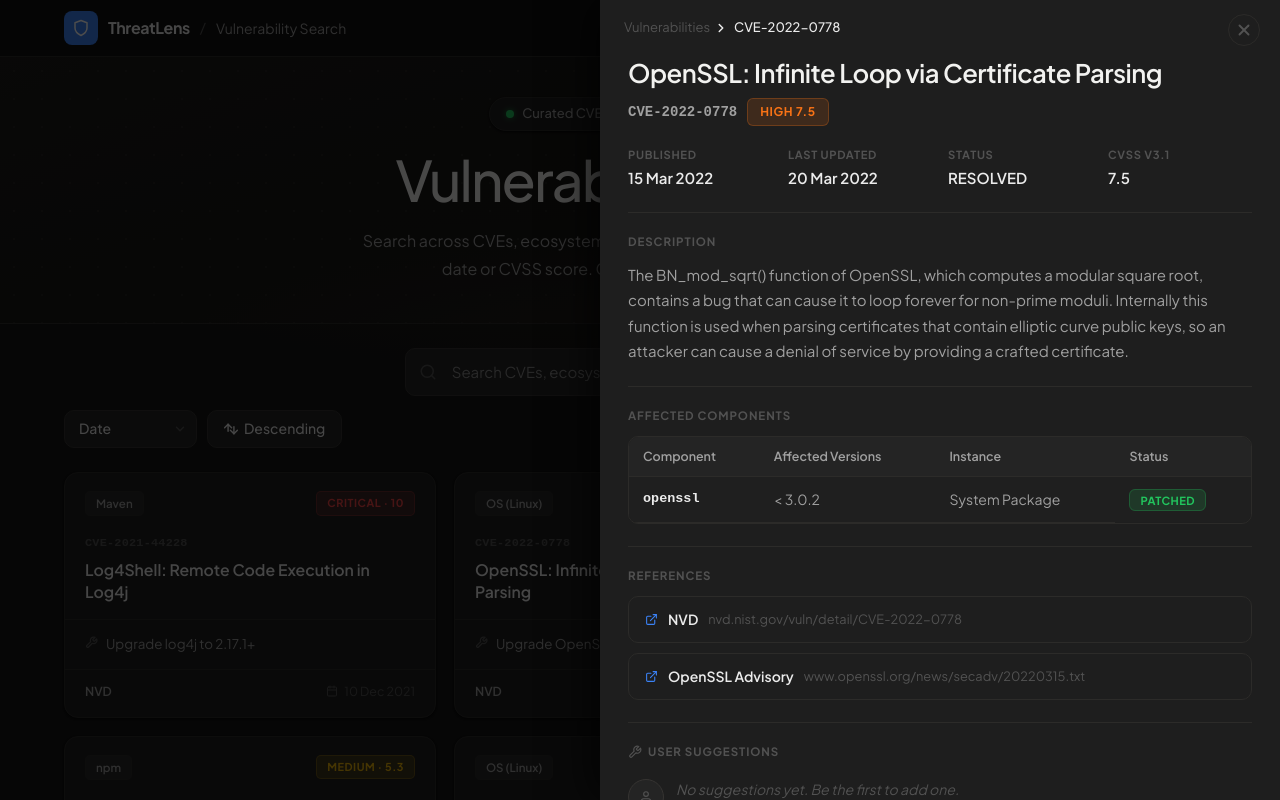
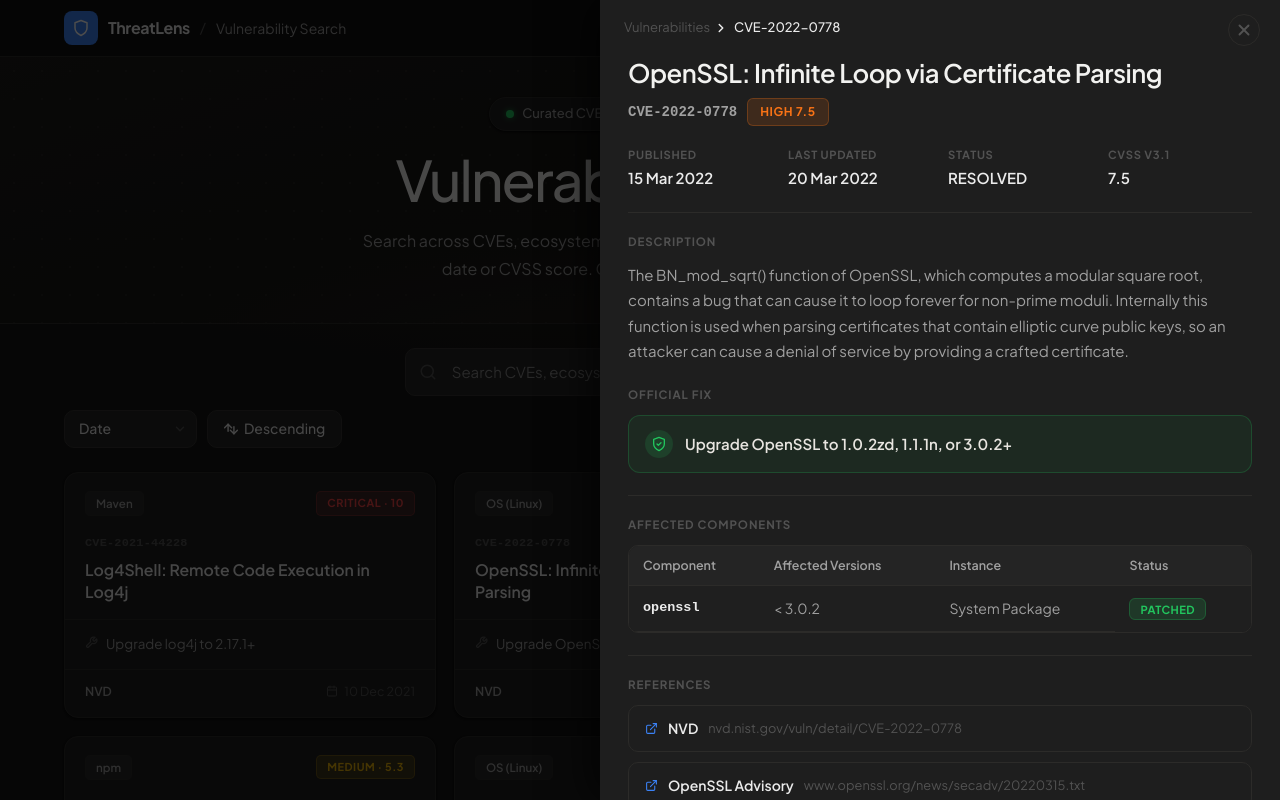
Before and after one commit to inv-noelcyriac/ThreatLens, a React (Vite) app in the folder Frontend/: page / in a window 1280 px wide. Both pictures are taken after a click on the button 640 px from the left and 594 px from the top of the page. Shown: the top 800 px of the page. Built offline with nearby package versions, Linux system fonts and the light colour scheme.

Commit message:
feat: add Official Fix section

```diff
--- a/Frontend/src/components/DetailPanel.jsx
+++ b/Frontend/src/components/DetailPanel.jsx
@@ -25,6 +25,12 @@
 const WrenchIcon = () => (
   <svg width="14" height="14" viewBox="0 0 24 24" fill="none" stroke="currentColor" strokeWidth="2" strokeLinecap="round" strokeLinejoin="round">
     <path d="M14.7 6.3a1 1 0 0 0 0 1.4l1.6 1.6a1 1 0 0 0 1.4 0l3.77-3.77a6 6 0 0 1-7.94 7.94l-6.91 6.91a2.12 2.12 0 0 1-3-3l6.91-6.91a6 6 0 0 1 7.94-7.94l-3.76 3.76z" />
+  </svg>
+);
+const ShieldCheckIcon = () => (
+  <svg width="16" height="16" viewBox="0 0 24 24" fill="none" stroke="currentColor" strokeWidth="2" strokeLinecap="round" strokeLinejoin="round">
+    <path d="M12 22s8-4 8-10V5l-8-3-8 3v7c0 6 8 10 8 10z" />
+    <polyline points="9 12 11 14 15 10" />
   </svg>
 );
 
@@ -372,6 +378,32 @@
             <p className="text-[0.9375rem] leading-[1.7] transition-colors duration-300" style={{ color: 'var(--text-secondary)' }}>{vuln.description}</p>
           </section>
 
+          {/* Official Fix */}
+          {vuln.remediation && (
+            <section className="mb-[22px]">
+              <h3 className="flex items-center gap-1.5 text-[0.72rem] font-bold tracking-[0.08em] uppercase mb-3" style={{ color: 'var(--text-muted)' }}>
+                OFFICIAL FIX
+              </h3>
+              <div
+                className="flex items-center gap-3 px-4 py-3.5 rounded-[12px] border-[1.5px] transition-colors duration-300"
+                style={{
+                  background: 'var(--fix-card-bg)',
+                  borderColor: 'var(--fix-card-border)',
+                }}
+              >
+                <span
+                  className="flex-shrink-0 w-7 h-7 rounded-full flex items-center justify-center"
+                  style={{ background: 'var(--fix-icon-bg)', color: 'var(--fix-icon-color)' }}
+                >
+                  <ShieldCheckIcon />
+                </span>
+                <p className="text-[0.9375rem] font-semibold leading-[1.6] transition-colors duration-300" style={{ color: 'var(--fix-text-color)' }}>
+                  {vuln.remediation}
+                </p>
+              </div>
+            </section>
+          )}
+
           <hr className="border-t mb-5 transition-colors duration-300" style={{ borderColor: 'var(--border-color)' }} />
 
           {/* Affected Components */}
--- a/Frontend/src/index.css
+++ b/Frontend/src/index.css
@@ -37,6 +37,14 @@
   --avatar-bg: #e4e1dc;
   --avatar-text: #2a2826;
 
+  /* Official Fix callout */
+  --fix-card-bg: rgba(22, 163, 74, 0.07);
+  --fix-card-border: rgba(22, 163, 74, 0.28);
+  --fix-icon-bg: rgba(22, 163, 74, 0.14);
+  --fix-icon-color: #16a34a;
+  --fix-label-color: #16a34a;
+  --fix-text-color: #1c1b18;
+
   --hero-gradient: linear-gradient(145deg, #eff1fa 0%, #f4f6fc 35%, #eef5fc 70%, #f5f8fd 100%);
   --hero-border: rgba(99, 102, 241, 0.28);
 }
@@ -75,6 +83,14 @@
   /* Fix-note avatar — warm dark neutral */
   --avatar-bg: #2e2c2a;
   --avatar-text: #e8e5e0;
+
+  /* Official Fix callout */
+  --fix-card-bg: rgba(34, 197, 94, 0.07);
+  --fix-card-border: rgba(34, 197, 94, 0.22);
+  --fix-icon-bg: rgba(34, 197, 94, 0.14);
+  --fix-icon-color: #22c55e;
+  --fix-label-color: #22c55e;
+  --fix-text-color: #e8e5e0;
 
   /* Warm charcoal gradient — depth without blue tint */
   --hero-gradient: linear-gradient(
```
